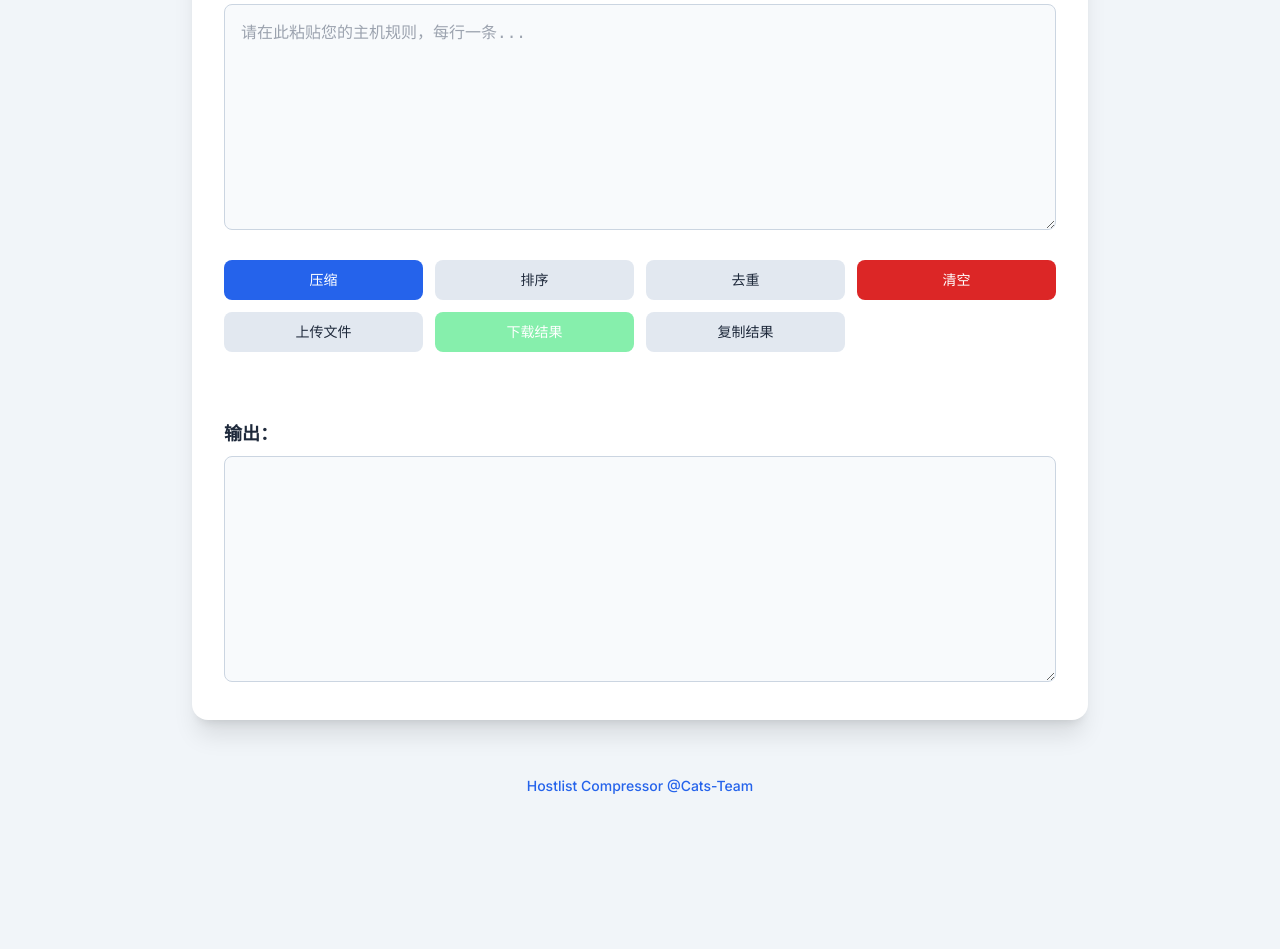
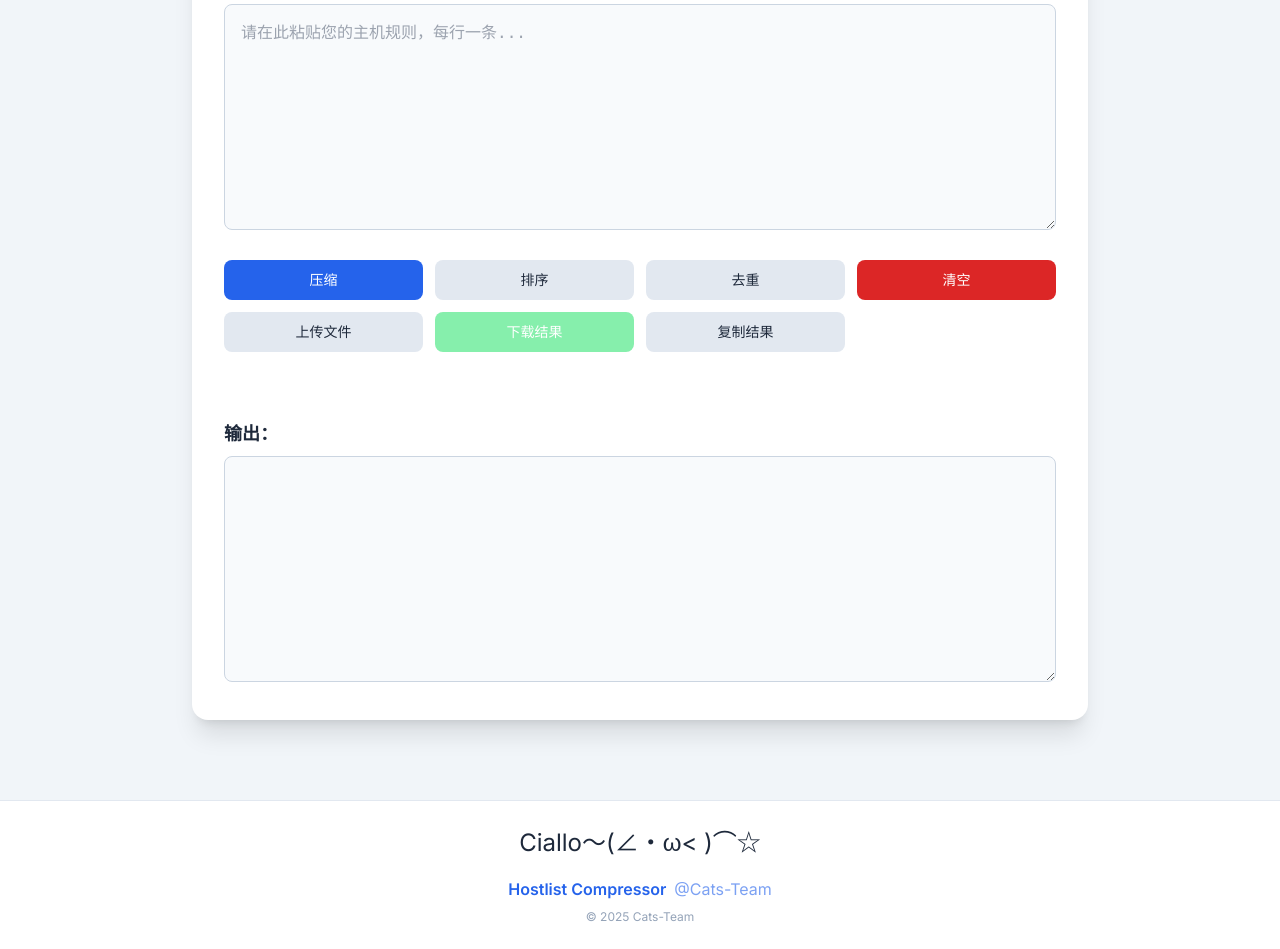
Before and after one commit to Cats-Team/Hostlist-Compressor, a plain HTML site: page index.html in a window 1280 px wide. Shown: the part 124-1073 px from the top of the page. Before the commit the page ends 944 px from the top, so only its background shows below. Drawn offline with nearby package versions, Linux system fonts and the light colour scheme.

Commit message:
style: update

```diff
--- a/index.html
+++ b/index.html
@@ -122,13 +122,20 @@
     </div>
 
     <!-- Footer Section -->
-    <footer class="text-center py-6">
-        <p class="text-sm text-slate-500 dark:text-slate-400">
-            <a href="https://github.com/Cats-Team/Hostlist-Compressor" target="_blank" rel="noopener noreferrer" class="font-medium text-blue-600 dark:text-blue-500 hover:underline">
-                Hostlist Compressor @Cats-Team
-            </a>
-        </p>
-    </footer>
+<footer class="border-t border-slate-200 dark:border-slate-700 bg-white dark:bg-slate-900 text-center py-6 mt-12">
+  <div
+    class="emoji text-[1.5rem] mb-4 cursor-pointer transition-colors duration-200 text-slate-800 dark:text-slate-100 select-none"
+    onclick="alert('Ciallo～(∠・ω< )⌒☆')">
+    Ciallo～(∠・ω< )⌒☆
+  </div>
+  <a href="https://github.com/Cats-Team/Hostlist-Compressor" target="_blank" rel="noopener noreferrer"
+     class="inline-flex items-center gap-2 font-semibold text-blue-600 dark:text-blue-400 hover:underline transition-all duration-150">
+    <span>Hostlist Compressor</span>
+    <span class="opacity-60 font-normal">@Cats-Team</span>
+  </a>
+  <div class="mt-2 text-xs text-slate-400 dark:text-slate-500">© 2025 Cats-Team</div>
+</footer>
+
 
 
     <!-- Core Logic Script -->
```
